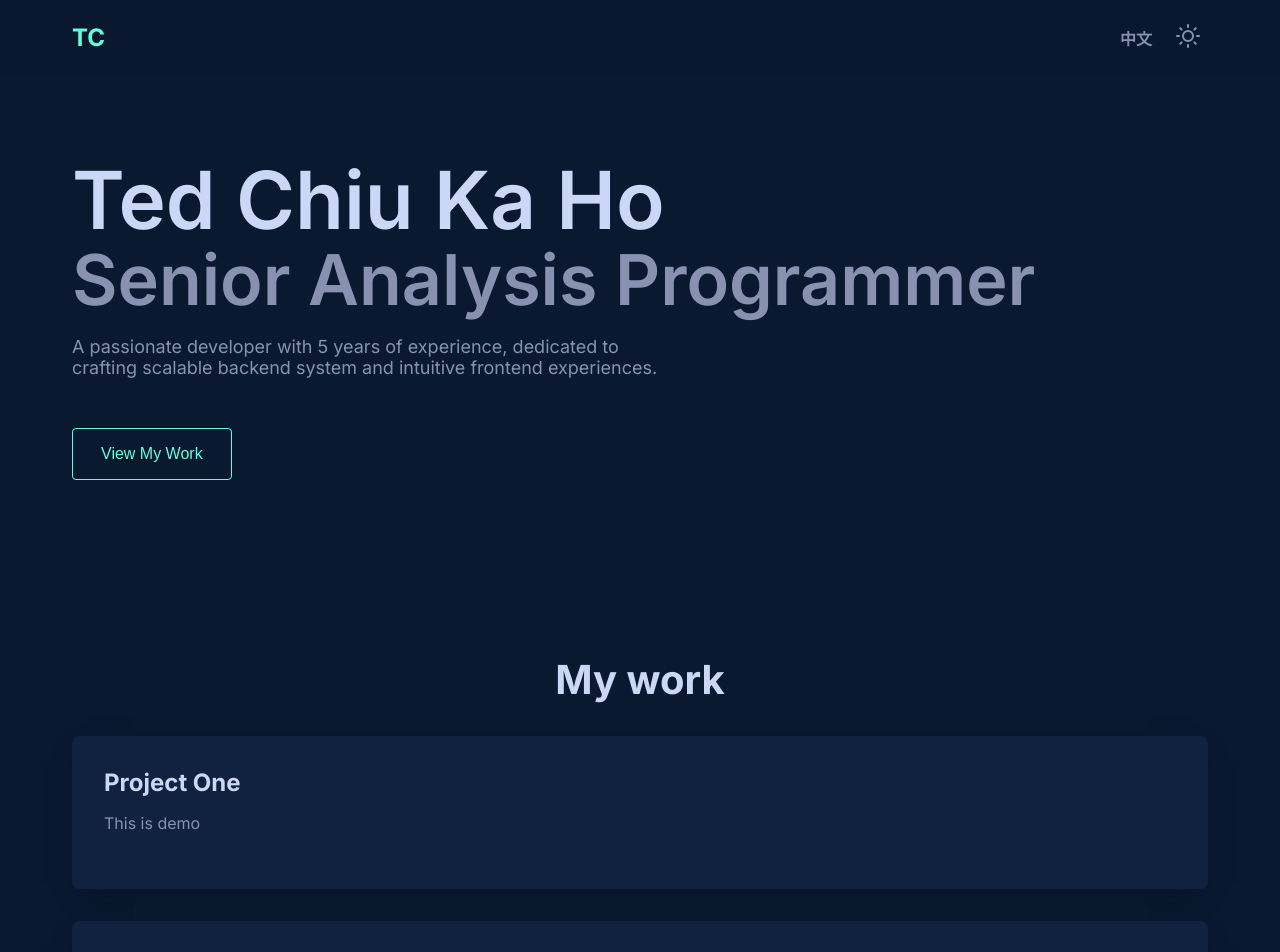
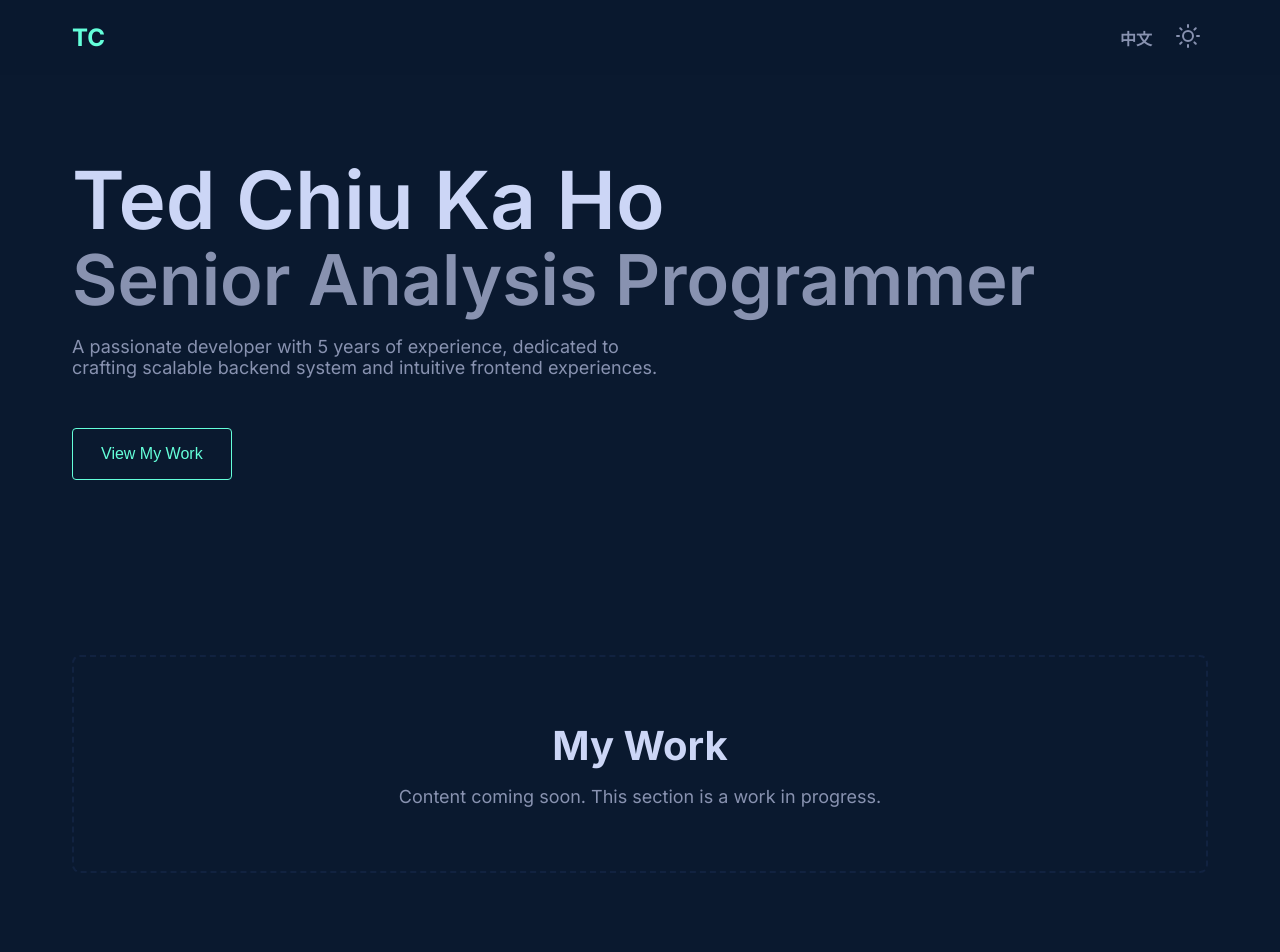
Before and after one commit to tedckh/tedckh-personal-website, a Next.js app: page /en in a window 1280 px wide. Shown: the top 952 px of the page. Built offline with nearby package versions, Linux system fonts and the light colour scheme.

Commit message:
feat: add tbc component

```diff
--- a/src/app/[locale]/page.tsx
+++ b/src/app/[locale]/page.tsx
@@ -5,6 +5,7 @@ import Header from "@/components/Header";
 import Hero from "@/components/Hero";
 import Projects from "@/components/Projects";
 import Skills from "@/components/Skills";
+import TBDSection from "@/components/TBDSection";
 import { setRequestLocale } from "next-intl/server";
 import { use } from "react";
 import styled from "styled-components";
@@ -27,8 +28,10 @@ export default function IndexPage({ params }: Props) {
       <Header />
       <MainContent>
         <Hero />
-        <Projects />
-        <About />
+        <TBDSection title="My Work" />
+        {/* <Projects /> */}
+        <TBDSection title="About Me" />
+        {/* <About /> */}
         <Skills />
         <Contact />
       </MainContent>
--- /dev/null
+++ b/src/components/TBDSection.tsx
@@ -0,0 +1,36 @@
+"use client";
+
+import styled from "styled-components";
+import SectionContainer from "./SectionContainer";
+
+const TBDWrapper = styled.div`
+  background-color: transparent;
+  border: 2px dashed ${({ theme }) => theme.colors.cardBackground};
+  border-radius: 8px;
+  padding: 4rem 2rem;
+  text-align: center;
+`;
+
+const SectionTitle = styled.h2`
+  font-size: clamp(26px, 5vw, 40px);
+  color: ${({ theme }) => theme.colors.heading};
+  margin-bottom: 1rem;
+`;
+
+const Message = styled.p`
+  color: ${({ theme }) => theme.colors.text};
+  font-size: 1.125rem;
+`;
+
+export default function TBDSection({ title }: { title: string }) {
+  return (
+    <SectionContainer>
+      <TBDWrapper>
+        <SectionTitle>{title}</SectionTitle>
+        <Message>
+          Content coming soon. This section is a work in progress.
+        </Message>
+      </TBDWrapper>
+    </SectionContainer>
+  );
+}
```
